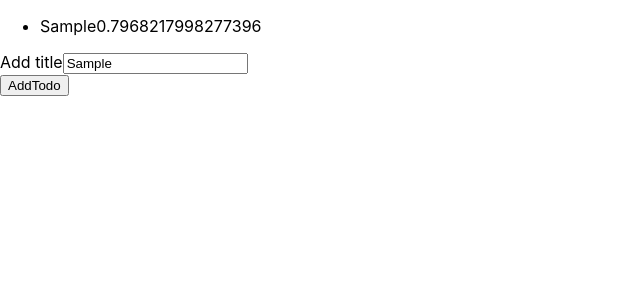
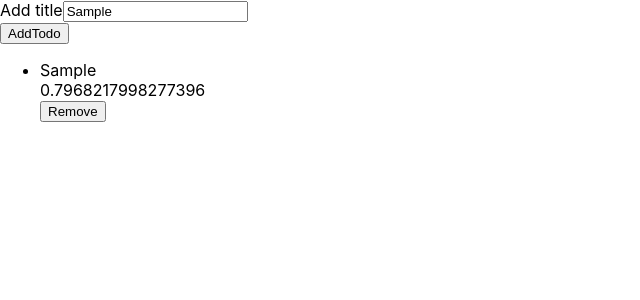
Before and after one commit to ruslanbabkin01/todos-app, a React (Create React App) app: page / in a window 1280 px wide. Both pictures are taken after typing "Sample" into the empty fields and a click on the button "AddTodo". Shown: the top 300 px of the page, without its empty margins (0-640 px from the left). Built offline with nearby package versions, Linux system fonts and the light colour scheme.

Commit message:
add todo list

```diff
--- a/package.json
+++ b/package.json
@@ -12,6 +12,7 @@
     "@types/react-dom": "^18.0.10",
     "react": "^18.2.0",
     "react-dom": "^18.2.0",
+    "react-router-dom": "^6.6.1",
     "react-scripts": "5.0.1",
     "typescript": "^4.9.4",
     "web-vitals": "^2.1.4"
--- a/src/App.tsx
+++ b/src/components/App.tsx
@@ -1,8 +1,7 @@
 import React, { useState } from 'react';
-import TodoList from './components/TodoList';
-import AddTodo from './components/AddTodo';
-import { IItem } from './types/todo';
-
+import TodoList from './TodoList';
+import AddTodo from './AddTodo';
+import { IItem } from '../types/todo';
 
 const App: React.FC = () => {
   // const todos = [{ id: '1', title: 'text' }];
@@ -19,12 +18,18 @@ const App: React.FC = () => {
   })
   }
 
-
+  function todoRemoveHandler(id: string) {
+    setTodos((prevState) => {
+      return prevState.filter((item) => {
+        return item.id !== id;
+      })
+  })
+  }
 
   return (
     <>
-      <TodoList todos={todos}  />
       <AddTodo onAddTodo={todoAddHandler }/>
+      <TodoList todos={todos} onRemoveTodo={todoRemoveHandler} />
     </>
   );
 }
--- a/src/components/TodoList.tsx
+++ b/src/components/TodoList.tsx
@@ -3,6 +3,7 @@ import { IItem } from '../types/todo';
 
 interface IProps {
   todos: IItem[];
+   onRemoveTodo: (id:string) => void;
 };
 
 const TodoList: React.FC<IProps> = (props) => {
@@ -10,8 +11,10 @@ const TodoList: React.FC<IProps> = (props) => {
   return (
     <ul>
       {props.todos.map(todo => (
-        <li key={todo.id}>{todo.title}
-      {todo.id}</li>
+        <li key={todo.id}>
+          <div>{todo.title}</div>
+          <div>{todo.id}</div>
+        <button onClick={()=> props.onRemoveTodo(todo.id)}>Remove</button></li>
       ))}
     </ul>
   );
--- a/src/index.tsx
+++ b/src/index.tsx
@@ -1,7 +1,7 @@
 import React from 'react';
 import ReactDOM from 'react-dom/client';
 import './index.css';
-import App from './App';
+import App from './components/App';
 
 
 const root = ReactDOM.createRoot(
```
Also changed, not shown: .prettierrc.json (added), 1 other file (tests, documents, lock files or other folders).
